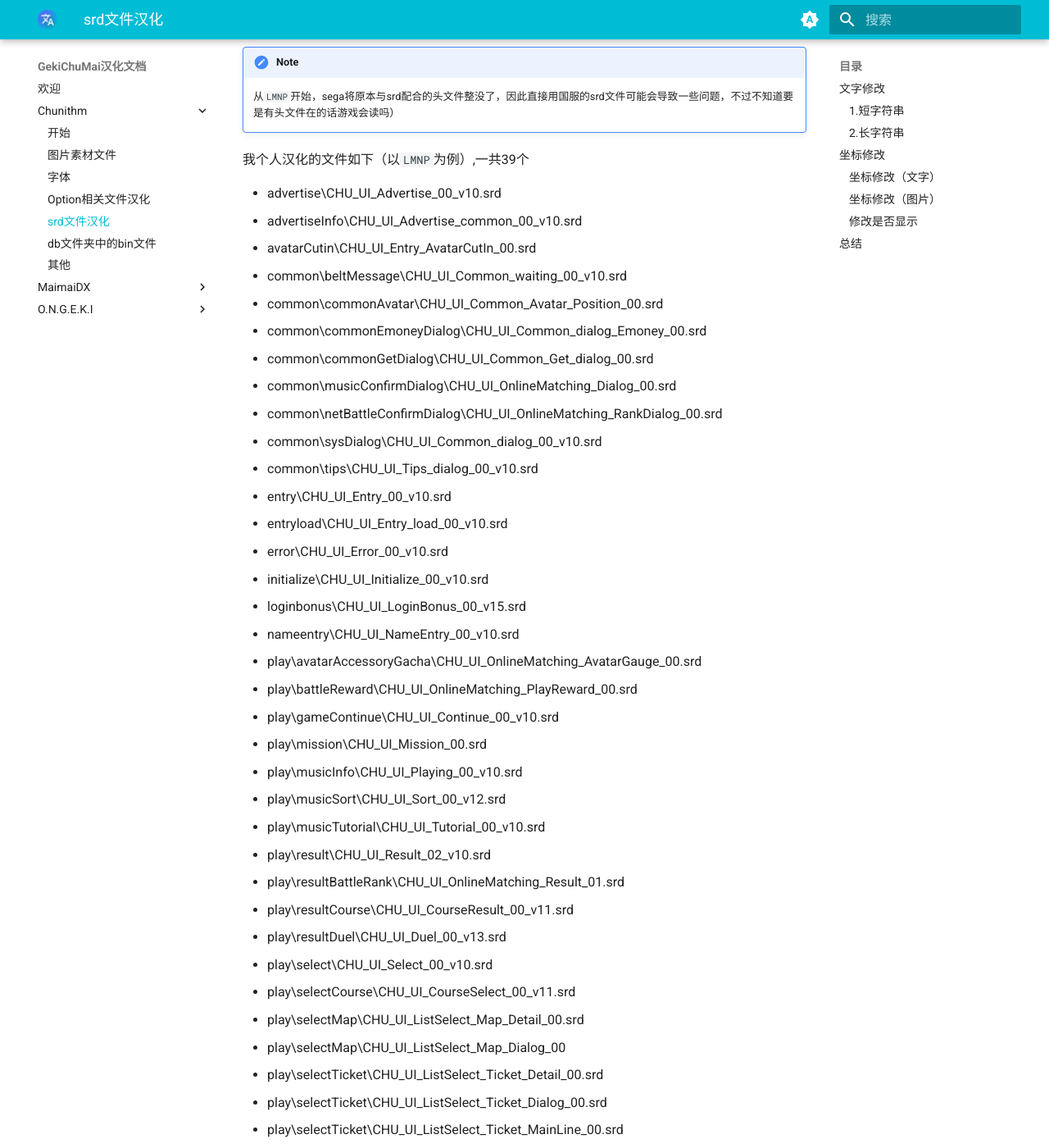
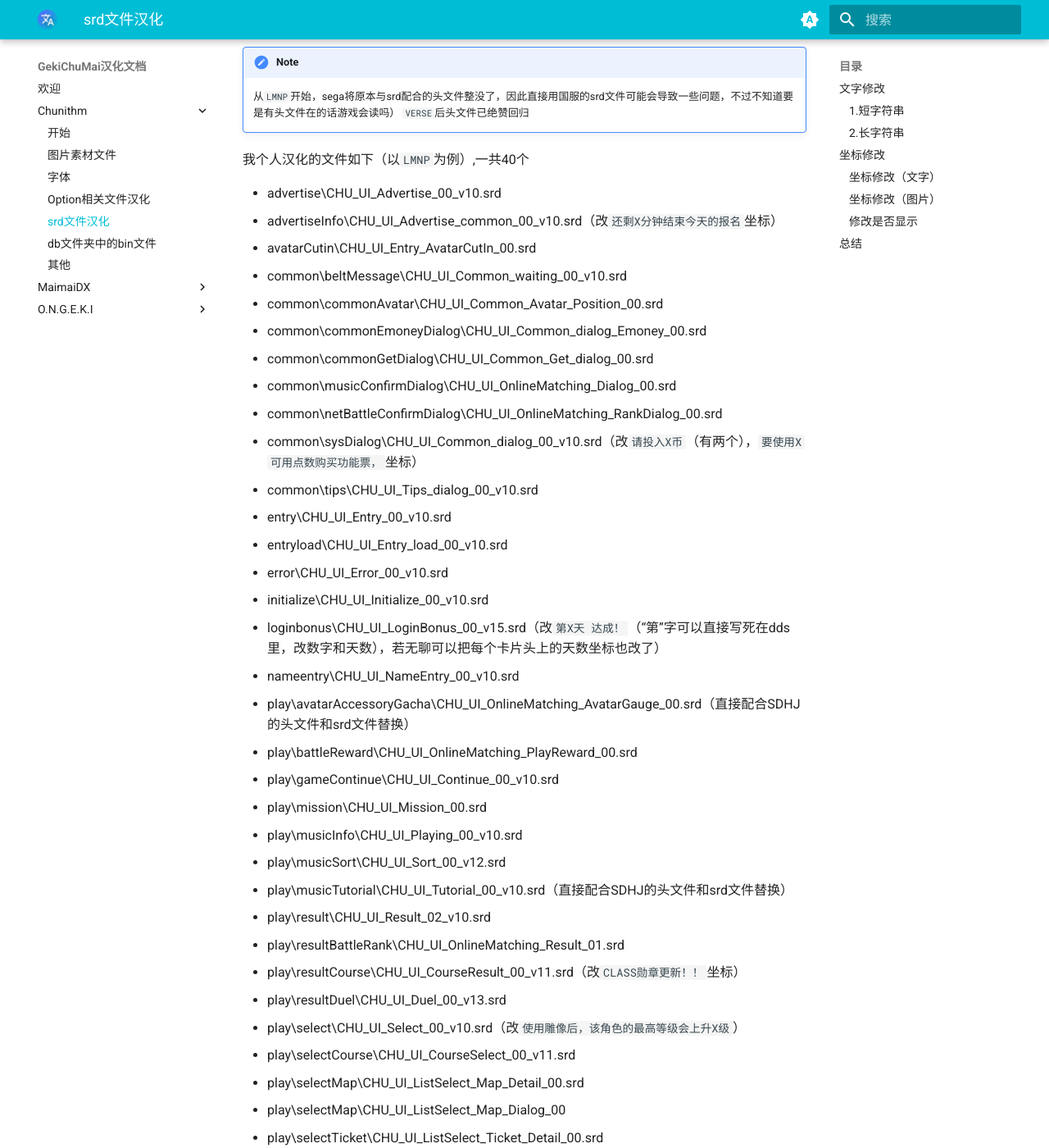
Before and after one commit to GzLxz190614/GekiChuMaiLocalizedDocument, an MkDocs documentation site: the page built from docs/Chunithm/4.srd.md, in a window 1280 px wide and 1400 px high, scrolled down 393 px. Shown: the whole window at 82% size. Built offline with MkDocs 1.6.1 and Material for MkDocs 9.7.7, drawn with Linux system fonts in a browser that asks for light colours; comment, search, counter and statistics services are not loaded; some of the changed text lies outside the part shown.

Commit message:
Add files via upload

```diff
--- a/docs/Chunithm/4.srd.md
+++ b/docs/Chunithm/4.srd.md
@@ -12,11 +12,12 @@
 !!! note 版本间区别
 
     从`LMNP`开始，sega将原本与srd配合的头文件整没了，因此直接用国服的srd文件可能会导致一些问题，不过不知道要是有头文件在的话游戏会读吗）
+    `VERSE`后头文件已绝赞回归
 
-我个人汉化的文件如下（以`LMNP`为例）,一共39个
+我个人汉化的文件如下（以`LMNP`为例）,一共40个
 
 - advertise\CHU_UI_Advertise_00_v10.srd
-- advertiseInfo\CHU_UI_Advertise_common_00_v10.srd
+- advertiseInfo\CHU_UI_Advertise_common_00_v10.srd（改`还剩X分钟结束今天的报名`坐标）
 - avatarCutin\CHU_UI_Entry_AvatarCutIn_00.srd
 - common\beltMessage\CHU_UI_Common_waiting_00_v10.srd
 - common\commonAvatar\CHU_UI_Common_Avatar_Position_00.srd
@@ -24,26 +25,27 @@
 - common\commonGetDialog\CHU_UI_Common_Get_dialog_00.srd
 - common\musicConfirmDialog\CHU_UI_OnlineMatching_Dialog_00.srd
 - common\netBattleConfirmDialog\CHU_UI_OnlineMatching_RankDialog_00.srd
-- common\sysDialog\CHU_UI_Common_dialog_00_v10.srd
+- common\sysDialog\CHU_UI_Common_dialog_00_v10.srd（改`请投入X币`（有两个），`要使用X可用点数购买功能票，`坐标）
 - common\tips\CHU_UI_Tips_dialog_00_v10.srd
 - entry\CHU_UI_Entry_00_v10.srd
 - entryload\CHU_UI_Entry_load_00_v10.srd
 - error\CHU_UI_Error_00_v10.srd
 - initialize\CHU_UI_Initialize_00_v10.srd
-- loginbonus\CHU_UI_LoginBonus_00_v15.srd
+  - loginbonus\CHU_UI_LoginBonus_00_v15.srd（改`第X天 达成！`（“第”字可以直接写死在dds里，改数字和天数），若无聊可以把每个卡片头上的天数坐标也改了）
+
 - nameentry\CHU_UI_NameEntry_00_v10.srd
-- play\avatarAccessoryGacha\CHU_UI_OnlineMatching_AvatarGauge_00.srd
+- play\avatarAccessoryGacha\CHU_UI_OnlineMatching_AvatarGauge_00.srd（直接配合SDHJ的头文件和srd文件替换）
 - play\battleReward\CHU_UI_OnlineMatching_PlayReward_00.srd
 - play\gameContinue\CHU_UI_Continue_00_v10.srd
 - play\mission\CHU_UI_Mission_00.srd
 - play\musicInfo\CHU_UI_Playing_00_v10.srd
 - play\musicSort\CHU_UI_Sort_00_v12.srd
-- play\musicTutorial\CHU_UI_Tutorial_00_v10.srd
+- play\musicTutorial\CHU_UI_Tutorial_00_v10.srd（直接配合SDHJ的头文件和srd文件替换）
 - play\result\CHU_UI_Result_02_v10.srd
 - play\resultBattleRank\CHU_UI_OnlineMatching_Result_01.srd
-- play\resultCourse\CHU_UI_CourseResult_00_v11.srd
+- play\resultCourse\CHU_UI_CourseResult_00_v11.srd（改`CLASS勋章更新！！`坐标）
 - play\resultDuel\CHU_UI_Duel_00_v13.srd
-- play\select\CHU_UI_Select_00_v10.srd
+- play\select\CHU_UI_Select_00_v10.srd（改`使用雕像后，该角色的最高等级会上升X级`）
 - play\selectCourse\CHU_UI_CourseSelect_00_v11.srd
 - play\selectMap\CHU_UI_ListSelect_Map_Detail_00.srd
 - play\selectMap\CHU_UI_ListSelect_Map_Dialog_00
@@ -51,7 +53,8 @@
 - play\selectTicket\CHU_UI_ListSelect_Ticket_Dialog_00.srd
 - play\selectTicket\CHU_UI_ListSelect_Ticket_MainLine_00.srd
 - play\selectTicket\CHU_UI_ListSelect_Ticket_SubLine_00.srd
-- play\totalResult\CHU_UI_TotalResult_00_v10.srd
+- play\totalResult\CHU_UI_TotalResult_00_v10.srd（改`还剩X升级`，`共计获得了X个道具`，`你一共获得了X个物品哦！`）
+- play\unlockChallengeInfo\CHU_UI_UnlockChallenge_Data_00.srd
 - play\userBox\CHU_UI_Userbox_00_v10.srd
 - testMode\CHU_UI_TestMode_00_v10.srd
 
```
